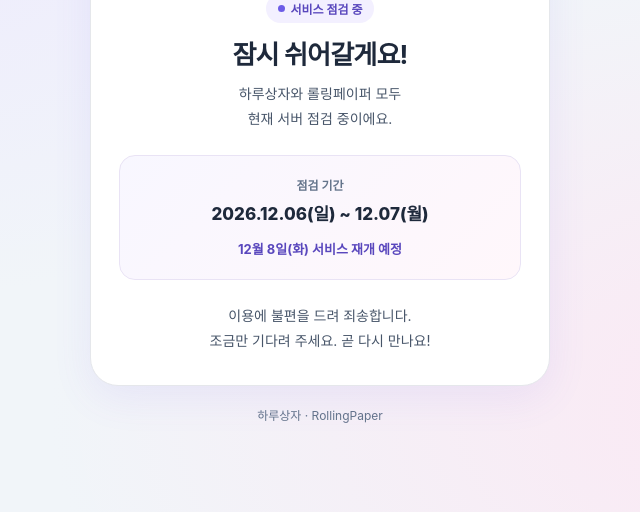
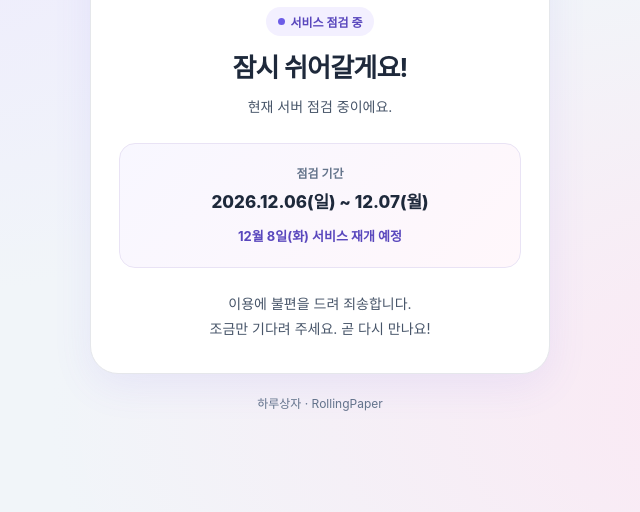
Before and after one commit to Moorisong/maintenance, a plain HTML site: page index.html in a window 1280 px wide. Shown: the part 272-784 px from the top of the page, without its empty margins (320-960 px from the left). Drawn offline with Linux system fonts and the light colour scheme.

Commit message:
Remove redundant service names from maintenance copy

```diff
--- a/index.html
+++ b/index.html
@@ -43,7 +43,7 @@ footer{margin-top:20px;font-size:12px;color:#64748b;line-height:1.6}
 </header>
 <div class="status"><span class="dot" aria-hidden="true"></span>서비스 점검 중</div>
 <h1 id="heading">잠시 쉬어갈게요!</h1>
-<p>하루상자와 롤링페이퍼 모두<br>현재 서버 점검 중이에요.</p>
+<p>현재 서버 점검 중이에요.</p>
 <div class="schedule"><div class="label">점검 기간</div><div class="date">2026.12.06(일) ~ 12.07(월)</div><div class="resume">12월 8일(화) 서비스 재개 예정</div></div>
 <p>이용에 불편을 드려 죄송합니다.<br>조금만 기다려 주세요. 곧 다시 만나요!</p>
 </section>
```
